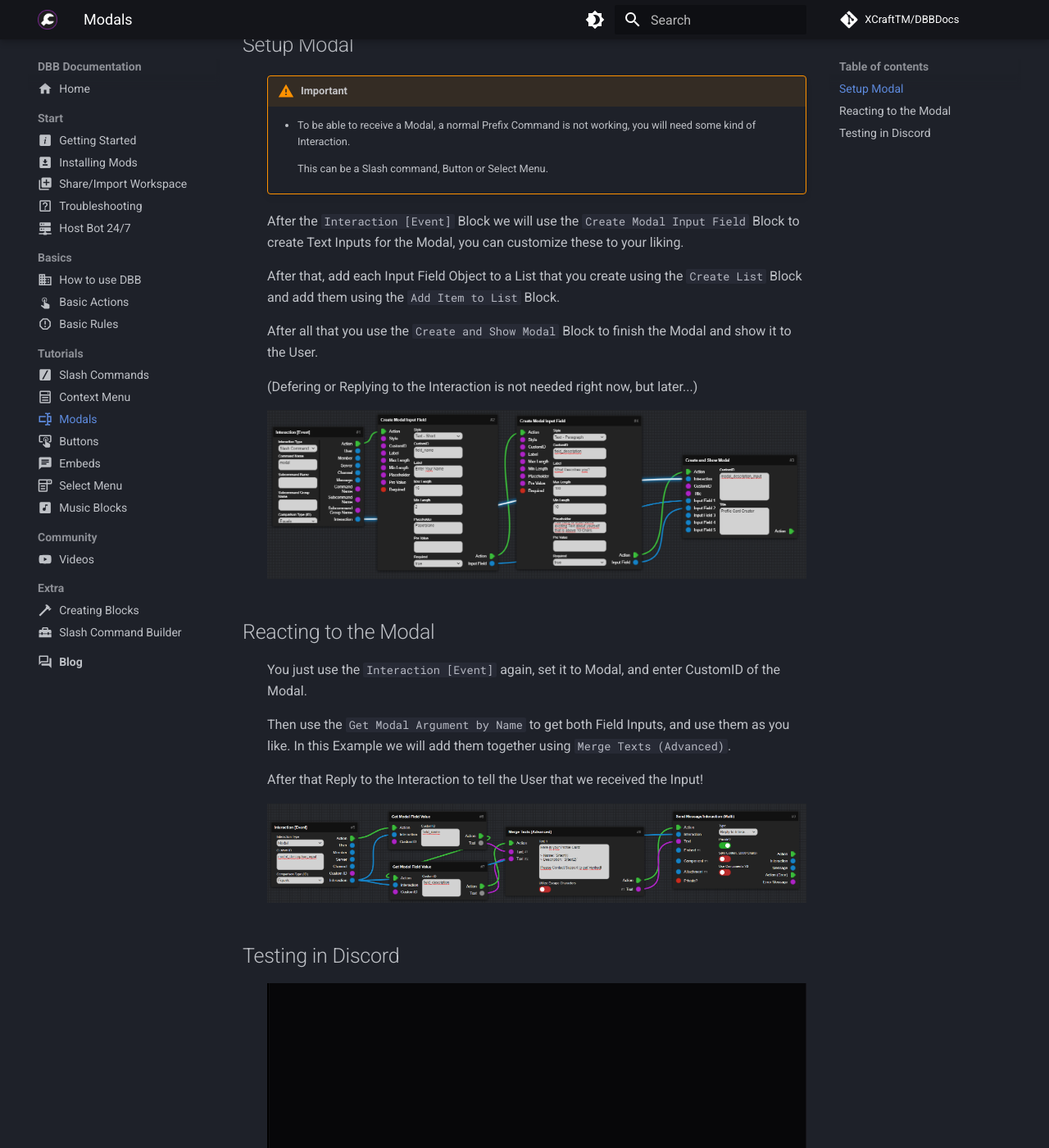
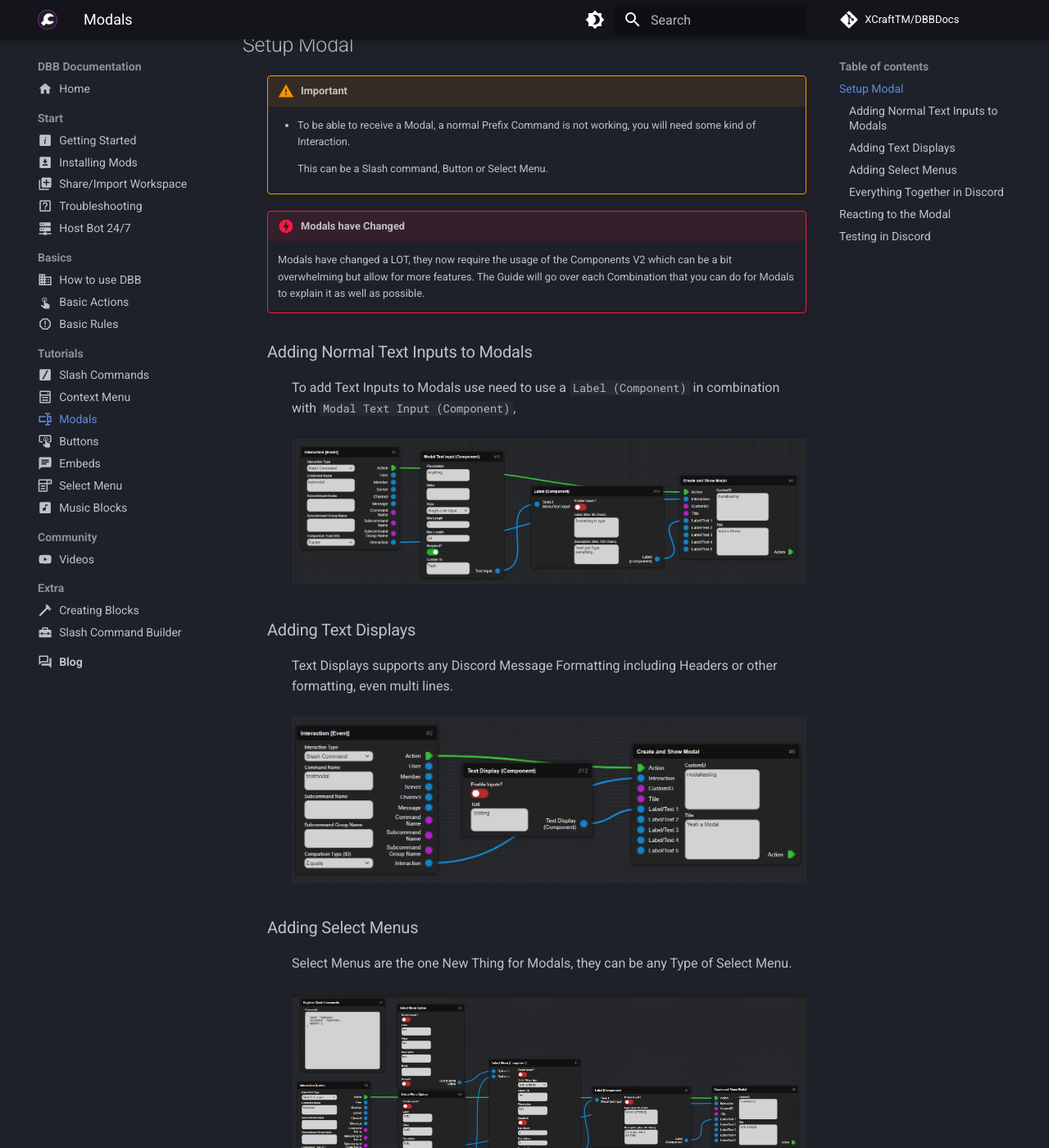
Before and after one commit to XCraftTM/DBBDocs, an MkDocs documentation site: the page built from docs/modals.md, in a window 1280 px wide and 1400 px high, scrolled down 420 px. Shown: the whole window at 82% size. Built offline with MkDocs 1.6.1 and Material for MkDocs 9.7.7, drawn with Linux system fonts in a browser that asks for light colours; comment, search, counter and statistics services are not loaded; some of the changed text lies outside the part shown.

Commit message:
Updated Modals and Select Menu Page

```diff
--- a/docs/modals.md
+++ b/docs/modals.md
@@ -20,15 +20,29 @@
 
         :   This can be a Slash command, Button or Select Menu.
 
-    After the `Interaction [Event]` Block we will use the `Create Modal Input Field` Block to create Text Inputs for the Modal, you can customize these to your liking.
+    !!! danger "Modals have Changed"
+        Modals have changed a LOT, they now require the usage of the Components V2 which can be a bit overwhelming but allow for more features.
+        The Guide will go over each Combination that you can do for Modals to explain it as well as possible.
 
-    After that, add each Input Field Object to a List that you create using the `Create List` Block and add them using the `Add Item to List` Block.
+    ### Adding Normal Text Inputs to Modals
+    :   To add Text Inputs to Modals use need to use a `Label (Component)` in combination with `Modal Text Input (Component)`,
 
-    After all that you use the `Create and Show Modal` Block to finish the Modal and show it to the User.
+    :   ![Image](assets/modals/text-input.png)
 
-    (Defering or Replying to the Interaction is not needed right now, but later...)
+    ### Adding Text Displays
+    :   Text Displays supports any Discord Message Formatting including Headers or other formatting, even multi lines.
 
-    ![Image](assets/modals/creation-modal.png)
+    :   ![Image](assets/modals/text-displays.png)
+
+    ### Adding Select Menus
+    :   Select Menus are the one New Thing for Modals, they can be any Type of Select Menu.
+
+    :   ![Image](assets/modals/select-menu.png)
+
+    ### Everything Together in Discord
+    :   If you combine all three Types you can get something similar to this!
+
+    :   ![Image](assets/modals/modal-in-discord.png)
 
 ## Reacting to the Modal
 :   You just use the `Interaction [Event]` again, set it to Modal, and enter CustomID of the Modal.
@@ -37,7 +51,7 @@
 
     After that Reply to the Interaction to tell the User that we received the Input!
 
-    ![Image](assets/modals/handler-modal.png)
+    ![Image](assets/modals/handle-modal.png)
 
 ## Testing in Discord
 
```
Also changed, not shown: docs/select.md (+1 -1 lines), docs/assets/modals/creation-modal.png (deleted), docs/assets/modals/handle-modal.png (added), docs/assets/modals/handler-modal.png (deleted), docs/assets/modals/modal-in-discord.png (added), docs/assets/modals/select-menu.png (added), docs/assets/modals/testing-in-discord.gif, docs/assets/modals/text-displays.png (added), docs/assets/modals/text-input.png (added), docs/assets/select-menu/string-select/creation.png, docs/assets/select-menu/string-select/handling.png, docs/assets/select-menu/string-select/testing.gif, docs/assets/select-menu/user-select/creation.png, docs/assets/select-menu/user-select/handling.png, 1 more files.
